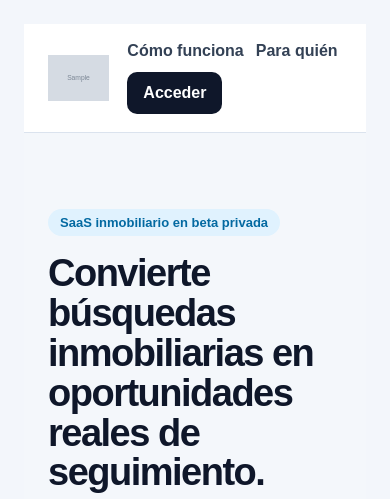
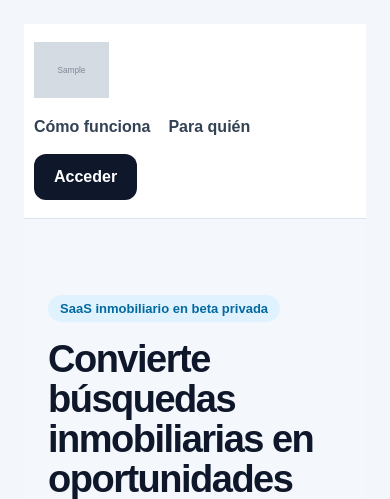
Before and after one commit to icgs-es/sooi, a Django app: page / in a window 390 px wide. Shown: the top 499 px of the page. Run offline with Django 5.2, Linux system fonts and the light colour scheme; tables that the repository leaves empty hold one stand-in row (values such as "Sample post"); grey boxes marked "Sample" are stand-in pictures; parts of the project's set-up code (start-up, migrations or seed data) failed here and were passed over.

Commit message:
feat: add public logo and improve commercial landing header

```diff
--- a/app/apps/core/forms.py
+++ b/app/apps/core/forms.py
@@ -14,6 +14,7 @@ class SystemSettingsForm(forms.ModelForm):
             "company_website",
             "company_notes",
             "logo",
+            "public_logo",
             "login_logo",
             "favicon",
             "default_ai_provider",
--- a/app/apps/core/models.py
+++ b/app/apps/core/models.py
@@ -10,6 +10,14 @@ class SystemSettings(models.Model):
     company_website = models.URLField("web", blank=True)
     company_notes = models.TextField("información relevante", blank=True)
     logo = models.ImageField("logo", upload_to="branding/", blank=True, null=True)
+    public_logo = models.ImageField(
+        "logo público / landing",
+        upload_to="branding/",
+        blank=True,
+        null=True,
+        help_text="Logo recomendado para la landing pública sobre fondo claro.",
+    )
+
     login_logo = models.ImageField(
         "logo para login",
         upload_to="branding/",
--- a/app/templates/core/home.html
+++ b/app/templates/core/home.html
@@ -6,19 +6,21 @@
 <div style="min-height:100vh; background:#f4f7fb; color:#0f172a;">
 
   <header style="background:#ffffff; border-bottom:1px solid #dbe3ee;">
-    <div style="max-width:1180px; margin:0 auto; padding:18px 24px; display:flex; align-items:center; justify-content:space-between; gap:18px;">
-      <div style="display:flex; align-items:center; gap:14px;">
-        {% if system_settings and system_settings.logo %}
-          <img src="{{ system_settings.logo.url }}" alt="SOOI" style="height:46px; width:auto;">
+    <div style="max-width:1180px; margin:0 auto; padding:18px 14px 18px 10px; min-height:92px; display:flex; align-items:center; justify-content:space-between; gap:20px;">
+      <a href="/" style="display:flex; align-items:center; text-decoration:none; flex:0 0 auto;">
+        {% if system_settings and system_settings.public_logo %}
+          <img src="{{ system_settings.public_logo.url }}" alt="SOOI" style="display:block; height:68px; max-width:320px; width:auto; object-fit:contain;">
+        {% elif system_settings and system_settings.logo %}
+          <img src="{{ system_settings.logo.url }}" alt="SOOI" style="display:block; height:68px; max-width:320px; width:auto; object-fit:contain;">
         {% else %}
-          <strong style="font-size:28px;">SOOI</strong>
+          <strong style="font-size:34px; color:#0f172a;">SOOI</strong>
         {% endif %}
-      </div>
+      </a>
 
-      <nav style="display:flex; align-items:center; gap:12px; flex-wrap:wrap;">
-        <a href="#como-funciona" style="color:#334155; text-decoration:none; font-weight:600;">Cómo funciona</a>
-        <a href="#para-quien" style="color:#334155; text-decoration:none; font-weight:600;">Para quién</a>
-        <a href="/accounts/login/" style="display:inline-flex; align-items:center; min-height:42px; padding:0 16px; border-radius:10px; background:#0f172a; color:#fff; text-decoration:none; font-weight:700;">
+      <nav style="display:flex; align-items:center; gap:18px; flex-wrap:wrap; justify-content:flex-end;">
+        <a href="#como-funciona" style="color:#334155; text-decoration:none; font-weight:700;">Cómo funciona</a>
+        <a href="#para-quien" style="color:#334155; text-decoration:none; font-weight:700;">Para quién</a>
+        <a href="/accounts/login/" style="display:inline-flex; align-items:center; min-height:46px; padding:0 20px; border-radius:12px; background:#0f172a; color:#fff; text-decoration:none; font-weight:800;">
           Acceder
         </a>
       </nav>
@@ -144,6 +146,18 @@
 
 <style>
   @media (max-width: 900px) {
+    header > div {
+      flex-direction: column !important;
+      align-items: flex-start !important;
+    }
+    header img {
+      height: 56px !important;
+      max-width: 260px !important;
+    }
+    header nav {
+      width: 100% !important;
+      justify-content: flex-start !important;
+    }
     main section {
       grid-template-columns: 1fr !important;
     }
```
Also changed, not shown: app/templates/core/settings_form.html (+12 -0 lines), app/apps/core/migrations/0005_systemsettings_public_logo.py (added).
